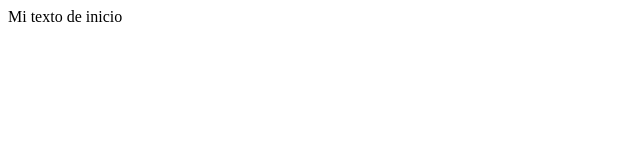
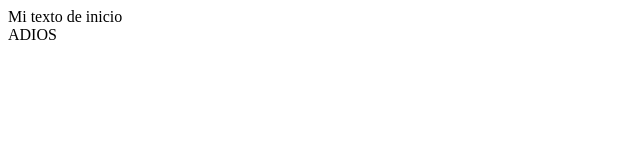
Before and after one commit to oscaralmaraz/git-demo, a plain HTML site: page index.html in a window 1280 px wide. Shown: the full height of the page, 0-640 px from the left. Drawn offline with Linux system fonts and the light colour scheme.

Commit message:
PRIM-004 Add ADIOS

```diff
--- a/index.html
+++ b/index.html
@@ -5,7 +5,7 @@
 
 	<body>
 		Mi texto de inicio
-
+		<div>ADIOS</div>
 	</body>
 
 </html>
```
